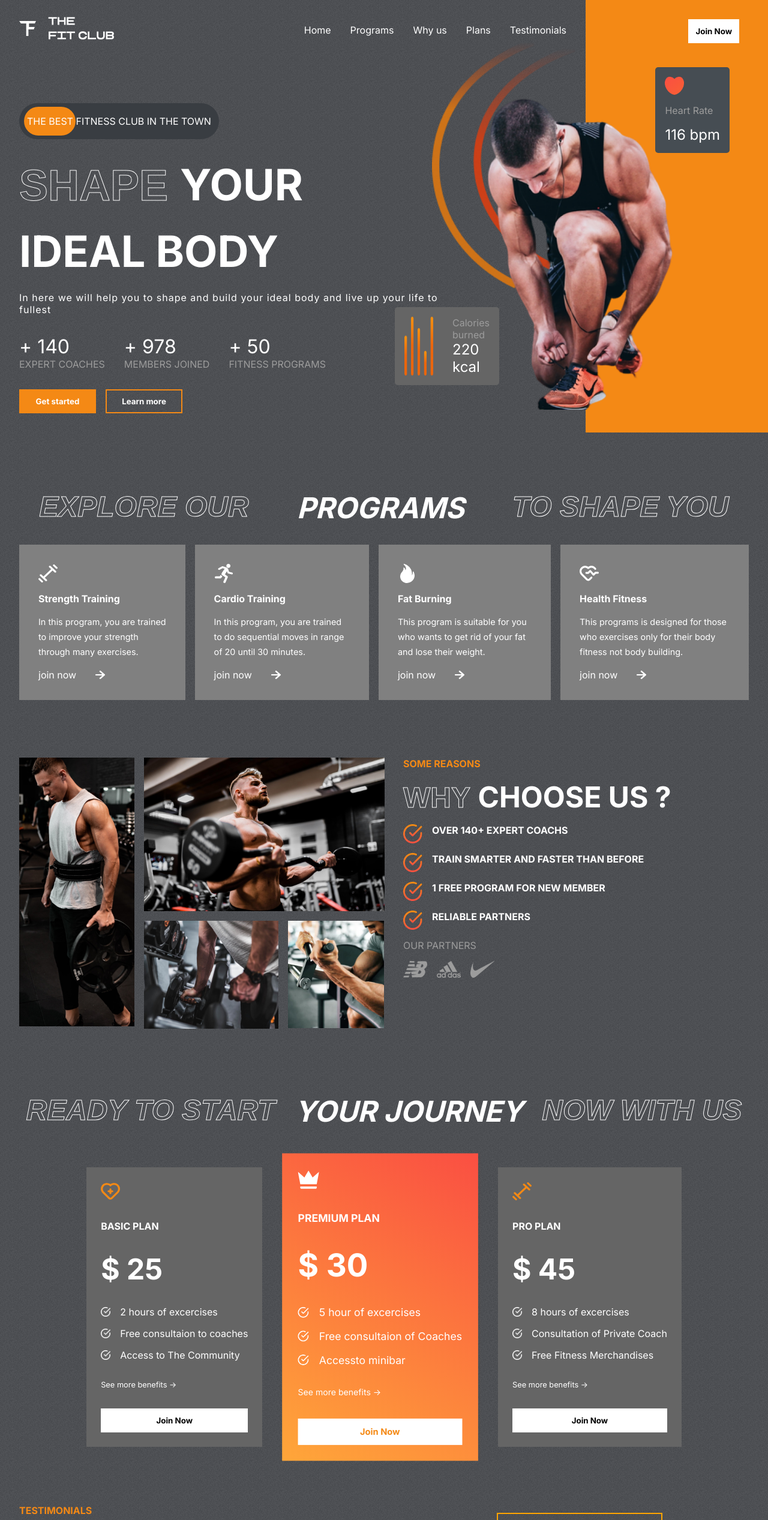
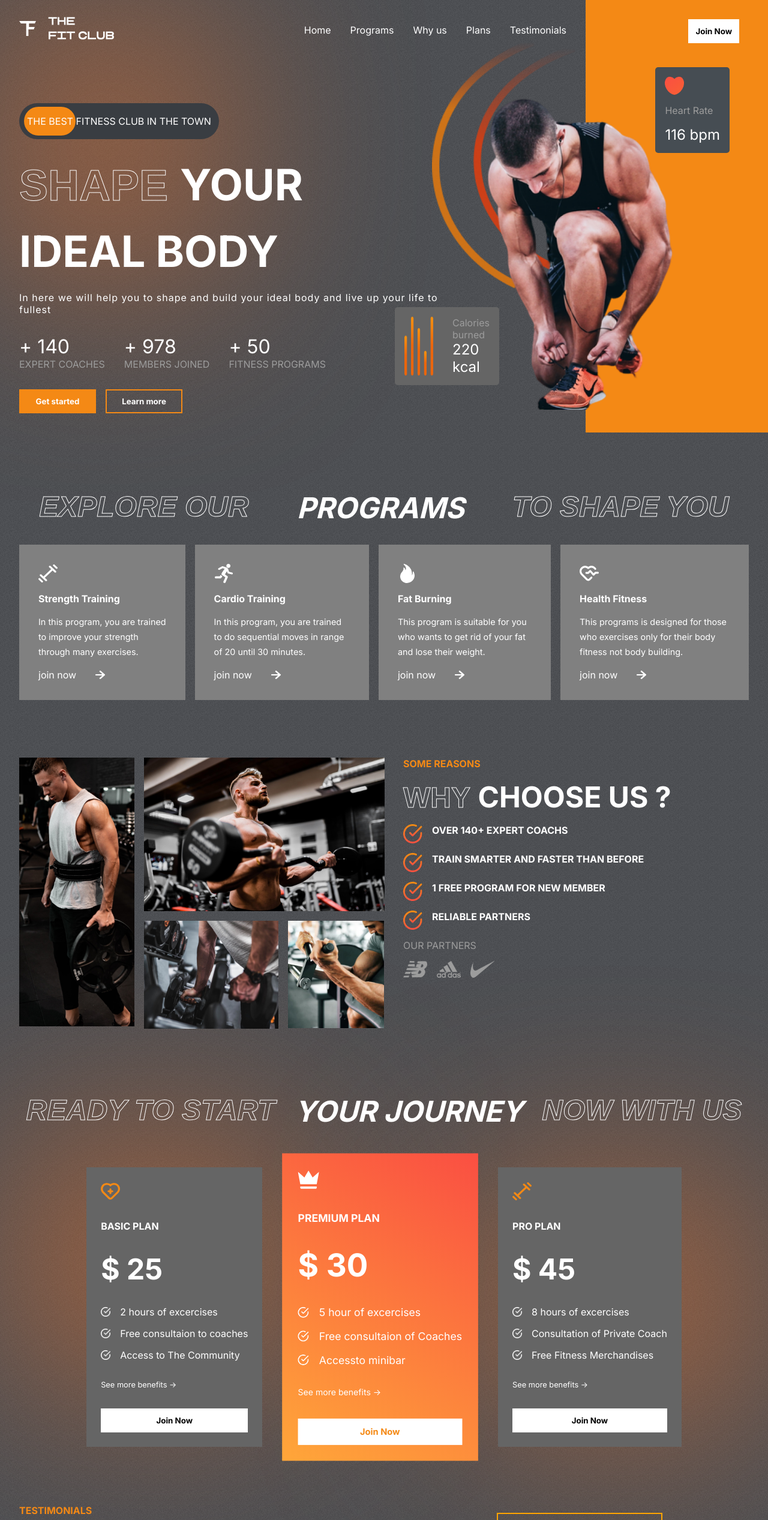
Before and after one commit to masud001/fitness, a React (Create React App) app: page / in a window 1280 px wide. Shown: the top 2534 px of the page at 60% size. Built offline with nearby package versions, Linux system fonts and the light colour scheme.

Commit message:
footer done and animation start

```diff
--- a/src/App.css
+++ b/src/App.css
@@ -41,3 +41,12 @@
 .btn{
   cursor: pointer;
 }
+
+
+.blur{
+  background-color: rgba(253, 120, 43, 0.69);
+  position: absolute;
+  border-radius: 50%;
+  filter: blur(150px);
+  z-index: -9;
+}
--- a/src/App.js
+++ b/src/App.js
@@ -1,4 +1,5 @@
 import './App.css';
+import Footer from './Components/Footer/Footer';
 import Hero from './Components/Hero/Hero';
 import Join from './Components/Join/Join';
 import Plans from './Components/Plans/Plans';
@@ -14,6 +15,7 @@ function App() {
 			<Plans />
 			<Testimonials />
 			<Join />
+			<Footer />
 		</div>
 	);
 }
--- /dev/null
+++ b/src/Components/Footer/Footer.css
@@ -0,0 +1,44 @@
+.footer-container{
+    position: relative;
+}
+.footer-container>hr{
+    border: 1px solid var(--lightgray);
+}
+.footer {
+    padding: 1rem 2rem;
+    display: flex;
+    flex-direction: column;
+    gap: 4rem;
+    align-items: center;
+    justify-content: center;
+    height: 20rem;
+}
+.social-links{
+    display: flex;
+    gap: 4rem;
+
+}
+.social-links > img{
+    width: 2rem;
+    height: 2rem;
+    cursor: pointer;
+}
+.footer-logo>img{
+    width: 10rem;
+}
+
+.footer-blur-first{
+    bottom: 0rem;
+    right: 15%;
+    width: 26rem;height: 12rem;
+    filter: blur(200px);
+    background-color: red;
+}
+.footer-blur-second{
+    bottom: 0rem;
+    left: 15%;
+    width: 26rem;
+    height: 12rem;
+    filter: blur(200px);
+    background-color: rgb(255,115, 0);
+}
--- /dev/null
+++ b/src/Components/Footer/Footer.jsx
@@ -0,0 +1,27 @@
+import React from 'react';
+import GitHub from '../../assets/github.png';
+import Instagram from '../../assets/instagram.png';
+import Linkedin from '../../assets/linkedin.png';
+import Logo from '../../assets/logo.png';
+import './Footer.css';
+const Footer = () => {
+	return (
+		<div className='footer-container'>
+			<hr />
+			<div className='footer'>
+				<div className='social-links'>
+					<img src={GitHub} alt='github logo' />
+					<img src={Instagram} alt='instagram logo' />
+					<img src={Linkedin} alt='Linkedin logo' />
+				</div>
+				<div className='footer-logo'>
+					<img src={Logo} alt='main logo' />
+				</div>
+			</div>
+			<div className='blur footer-blur-first'></div>
+			<div className='blur footer-blur-second'></div>
+		</div>
+	);
+};
+
+export default Footer;
--- a/src/Components/Hero/Hero.css
+++ b/src/Components/Hero/Hero.css
@@ -1,6 +1,11 @@
 .hero{
     display: flex;
     justify-content: space-between;
+}
+.hero-blur{
+    width: 22rem;
+    height: 30rem;
+    left: 0;
 }
 .left-hero{
     padding: 2rem;
--- a/src/Components/Hero/Hero.jsx
+++ b/src/Components/Hero/Hero.jsx
@@ -6,14 +6,23 @@ import Heart from '../../assets/heart.png';
 import Calories from '../../assets/calories.png';
 import './Hero.css';
 
+import { motion } from 'framer-motion';
+
 const Hero = () => {
+	const transition = { type: 'spring', duration: 3 };
 	return (
 		<div className='hero'>
+			<div className='blur hero-blur'></div>
 			{/* NOTE:left side */}
 			<div className='left-hero'>
 				<Header />
 				<div className='the-best-ad'>
-					<div className=''></div>
+					<motion.div
+						className=''
+						initial={{ left: '238px' }}
+						whileInView={{ left: '8px' }}
+						transition={{ ...transition, type: 'tween' }}
+					></motion.div>
 					<span className=''>THE BEST FITNESS CLUB IN THE TOWN</span>
 				</div>
 				<div className='hero-text'>
--- a/src/Components/Join/Join.jsx
+++ b/src/Components/Join/Join.jsx
@@ -1,28 +1,44 @@
 import React from 'react';
+import { useRef } from 'react';
 import './Join.css';
+import emailjs from '@emailjs/browser';
 
 const Join = () => {
+	const form = useRef();
+	const sendEmail = (e) => {
+		e.preventDefault();
+		emailjs
+			.sendForm('service_tx8buw4', 'template_ujspr78', form.current, 'dix2jGI5cGaWgLhMo')
+			.then(
+				(result) => {
+					console.log(result.text);
+				},
+				(error) => {
+					console.log(error.text);
+				}
+			);
+	};
 	return (
 		<div className='join' id='join-us'>
 			<div className='join-left'>
 				<hr />
 				<div>
-					<span class='stroke-text'>Ready to </span>
+					<span className='stroke-text'>Ready to </span>
 					<span> Level up</span>
 				</div>
 				<div>
 					<span>your body </span>
-					<span class='stroke-text'> with us?</span>
+					<span className='stroke-text'> with us?</span>
 				</div>
 			</div>
 			<div className='join-right'>
-				<form class='email-container'>
+				<form onSubmit={sendEmail} ref={form} className='email-container'>
 					<input
 						type='email'
 						name='user_email'
 						placeholder='Enter your Email Address here...'
 					/>
-					<button type='submit' class='btn join-btn'>
+					<button type='submit' className='btn join-btn'>
 						Join now
 					</button>
 				</form>
--- a/src/Components/Plans/Plans.jsx
+++ b/src/Components/Plans/Plans.jsx
@@ -5,6 +5,8 @@ import { plansData } from '../../data/plansData.js';
 const Plans = () => {
 	return (
 		<div className='plans-container' id='plans'>
+			<div className='blur plans-blur-first'></div>
+			<div className='blur plans-blur-second'></div>
 			<div className='programs-header' style={{ gap: '2rem' }}>
 				<span className='stroke-text'>READY TO START </span>
 				<span>YOUR JOURNEY </span>
--- a/src/Components/Plans/plans.css
+++ b/src/Components/Plans/plans.css
@@ -5,6 +5,18 @@
     flex-direction: column;
     gap: 4rem;
     position: relative;
+}
+.plans-blur-first{
+    width: 32rem;
+    height: 23rem;
+    top: 6rem;
+    left: 0rem;
+}
+.plans-blur-second{
+    width: 32rem;
+    height: 23rem;
+    top: 10rem;
+    right: 0rem;
 }
 .plans{
     display: flex;
```
